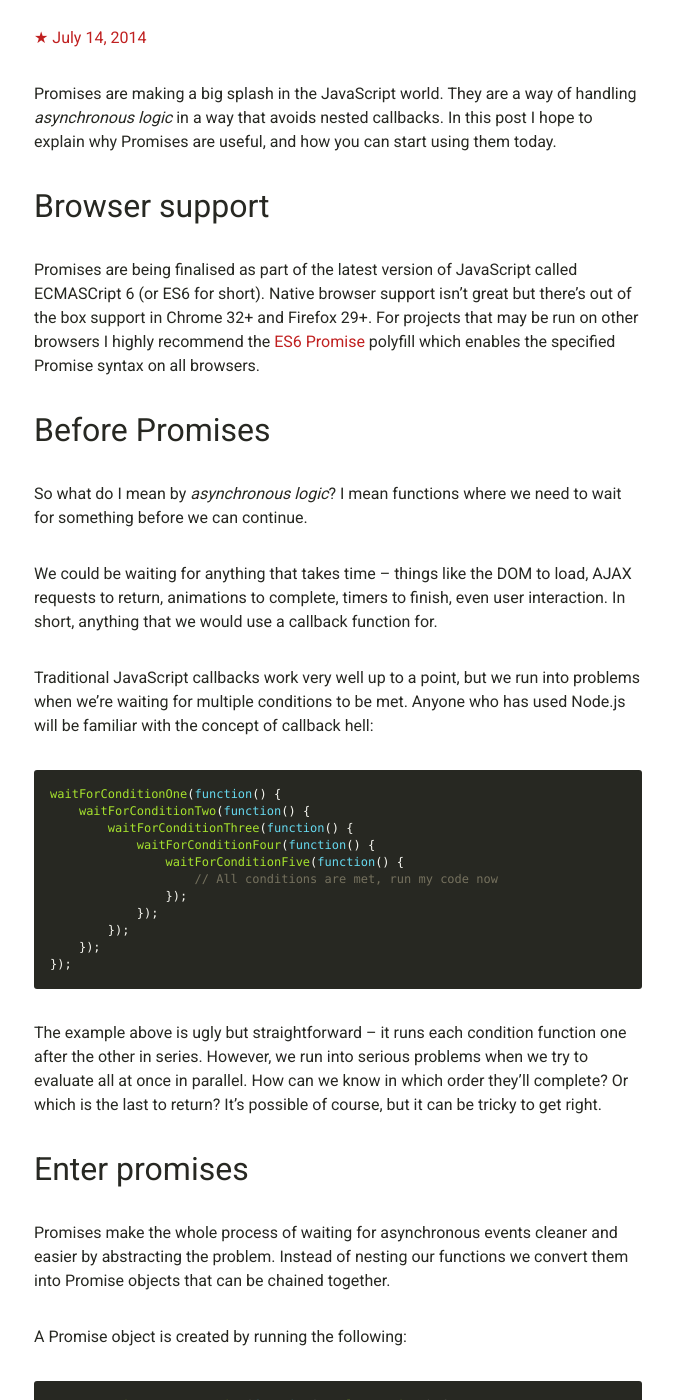
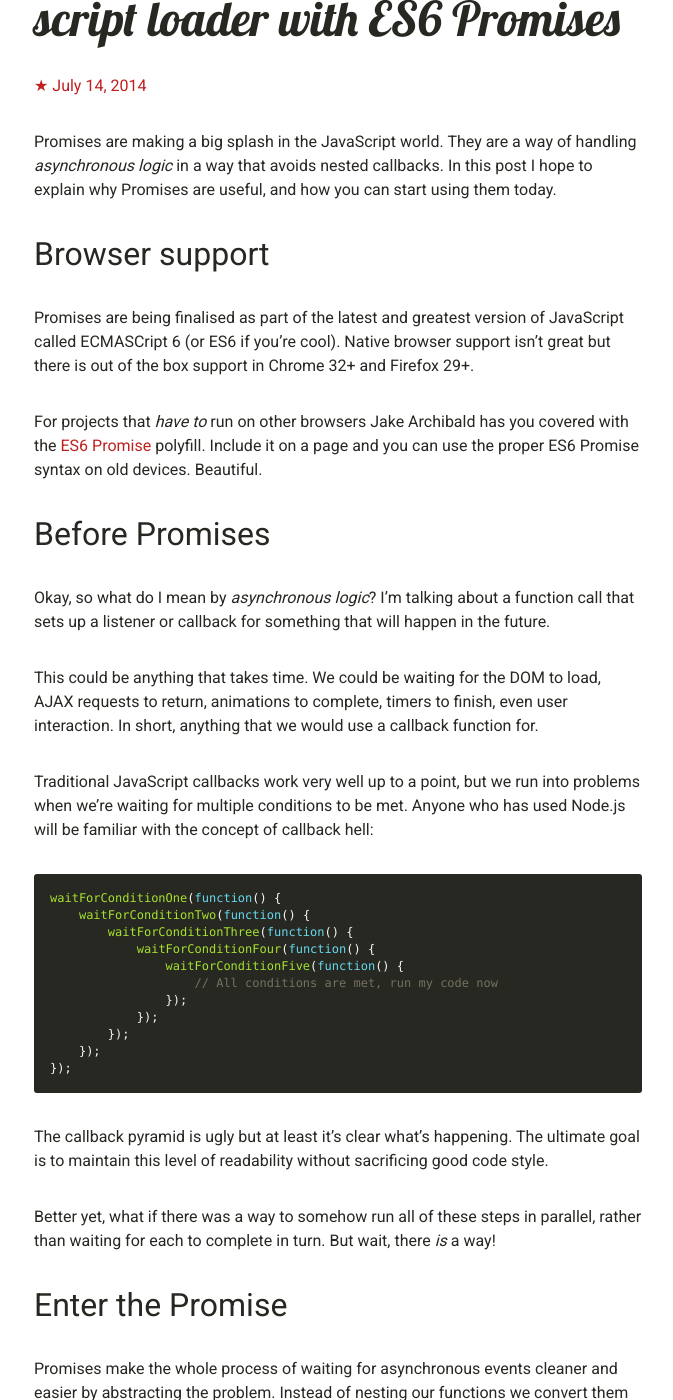
Before and after one commit to liamnewmarch/liamnewmarch.co.uk, a Jekyll site: the page built from _posts/2014-07-14-promises.md, in a window 1280 px wide and 1400 px high, scrolled down 370 px. Shown: the whole window, without its empty margins (302-975 px from the left). Built offline with Jekyll 4.4.1, drawn with Linux system fonts in a browser that asks for light colours; some of the changed text lies outside the part shown.

Commit message:
Proofreading amendments

```diff
--- a/_posts/2014-07-14-promises.md
+++ b/_posts/2014-07-14-promises.md
@@ -1,5 +1,5 @@
 ---
-title: Loading scripts with Promises
+title: Making Promises – Building a script loader with ES6 Promises
 layout: post
 ---
 
@@ -11,21 +11,25 @@ them today.
 
 ## Browser support
 
-Promises are being finalised as part of the latest version of JavaScript called
-ECMASCript 6 (or ES6 for short). Native browser support isn’t great but there’s
-out of the box support in Chrome 32+ and Firefox 29+. For projects that may be
-run on other browsers I highly recommend the [ES6 Promise][es6-promise]
-polyfill which enables the specified Promise syntax on all browsers.
+Promises are being finalised as part of the latest and greatest version of
+JavaScript called ECMASCript 6 (or ES6 if you’re cool). Native browser
+support isn’t great but there is out of the box support in Chrome 32+ and
+Firefox 29+.
+
+For projects that _have to_ run on other browsers Jake Archibald has you
+covered with the [ES6 Promise][es6-promise] polyfill. Include it on a page
+and you can use the proper ES6 Promise syntax on old devices. Beautiful.
 
 
 ## Before Promises
 
-So what do I mean by _asynchronous logic_? I mean functions where we need
-to wait for something before we can continue.
+Okay, so what do I mean by _asynchronous logic_? I’m talking about a function
+call that sets up a listener or callback for something that will happen in
+the future.
 
-We could be waiting for anything that takes time – things like the DOM to load,
-AJAX requests to return, animations to complete, timers to finish, even user
-interaction. In short, anything that we would use a callback function for.
+This could be anything that takes time. We could be waiting for the DOM to
+load, AJAX requests to return, animations to complete, timers to finish, even
+user interaction. In short, anything that we would use a callback function for.
 
 Traditional JavaScript callbacks work very well up to a point, but we run into
 problems when we're waiting for multiple conditions to be met. Anyone who has
@@ -47,14 +51,16 @@ waitForConditionOne(function() {
 {% endhighlight %}
 
 
-The example above is ugly but straightforward – it runs each condition function
-one after the other in series. However, we run into serious problems when we
-try to evaluate all at once in parallel. How can we know in which order they’ll
-complete? Or which is the last to return? It’s possible of course, but it can
-be tricky to get right.
+The callback pyramid is ugly but at least it’s clear what’s happening. The
+ultimate goal is to maintain this level of readability without sacrificing good
+code style.
+
+Better yet, what if there was a way to somehow run all of these steps in
+parallel, rather than waiting for each to complete in turn. But wait, there
+_is_ a way!
 
 
-## Enter promises
+## Enter the Promise
 
 Promises make the whole process of waiting for asynchronous events cleaner and
 easier by abstracting the problem. Instead of nesting our functions we convert
@@ -70,13 +76,12 @@ var myPromise = new Promise(function(resolve, reject) {
 {% endhighlight %}
 
 
-This gives us a Promise object that is in one of three states; _pending_,
-_resolved_, or _rejected_. Since our Promise doesn’t do anything, `myPromise`
-is _pending_.
+A Promise object can exist in one of three states; _pending_, _resolved_, or
+_rejected_. Since our Promise doesn’t do anything, `myPromise` is _pending_.
 
 The arguments supplied to our anonymous function, `resolve` and `reject` are
 functions. The idea is to use these to change the state of our Promise when
-the asynchronous operation is complete. Let’s look at an example.
+the asynchronous operation is complete. Let’s look at some code.
 
 In this example we’ll use `setTimeout` to wait three seconds before resolving
 `myPromise` with the string `'Hello, world!'`:
@@ -114,27 +119,27 @@ myPromise.then(function(value) {
 The beauty of using Promises is that we can add multiple `then` methods, and
 at any point.
 
-In the example above we can call `myPromise.then` many times
-with different callback functions and each will be called. It also doesn’t
+In the example above we could call `myPromise.then` many times with
+different callback functions and each will be called. It also doesn’t
 matter what state the Promise is when we add a `then`. If the Promise is
 _pending_ the new callback will be added to the queue; if it’s already
 _resolved_ the callback will be executed immediately.
 
 _While the functions passed to `Promise()` are executed in a synchronous
 manner, functions passed to `then()` are executed on the next ‘tick’ – the
-equivalent of `setTimeout(..., 0)` – even if they are resolved without waiting
-for anything._
+equivalent of `setTimeout(..., 0)` – even if the Promise status is resolved._
 
 
 ## Handling rejection
 
 As well as handling success where `resolve` is called, Promises can also handle
-failureLets look at how we can handle rejection with a more real world example.
+failure with the `reject`. Lets look at how we can handle rejection with a more
+useful example.
 
 Lets say we want to include an external JavaScript library in our page
-dynamically. In order to use the library, we need to wait for it to load by
-listening for it’s `load` event to fire. Here’s how that might look using
-Promises:
+dynamically. In order to use the library we need to wait for it to load, which
+we can do by listening for it’s `load` event to fire. Here’s how that might
+look using Promises:
 
 
 {% highlight JavaScript %}
@@ -211,7 +216,7 @@ loadScript('/path/to/script.js').then(function(value) {
 {% endhighlight %}
 
 
-There is a `catch` method which works similarly to the `then` method, except
+There is a `catch` method which works similarly to the `then` method except
 only takes a single `rejected` callback. Use of this method is not recommended
 when using the ES6 Promise polyfill due to IE8 and below regarding `catch` as
 a reserved keyword.
@@ -221,12 +226,12 @@ a reserved keyword.
 
 Awesome! So what if we want to add more than one external JavaScript library in
 our example? Well thanks to the fact that our `loadScript` function returns
-a Promise object, we can take advantage of chainable nature of `then`.
+a Promise object, we can take advantage of the chainable nature of `then`.
 
-By default, with no return specified, the `then` method returns a copy of
-the original Promise allowing multiple `then` callbacks to be triggered at
-once. But, this can be overridden by returning a new Promise which allows a
-chain of conditions to be specified in series.
+Unless a return is specified, the `then` method will return a copy of the
+original Promise allowing multiple `then` callbacks to be triggered at once.
+This can be overridden by returning a new Promise which allows a chain of
+conditions to be specified in series.
 
 Using the `loadScript` function we defined above, we can do the following:
 
@@ -245,17 +250,17 @@ loadScript('/path/to/script-1.js').then(function() {
 
 
 This will load each script followed by our final callback, all without
-resorting to callback hell. Unfortunately, if the scripts have to be loaded in
-strict sequence, then this is as far as we can go. However if each script was
-an independent _module_ and the loading order didn’t matter, we could take
-things a step further.
+resorting to callback hell. If the scripts have to be loaded in strict
+sequence, then this is unfortunately as far as we can go. However if each
+script was an independent _module_ and the loading order didn’t matter, we
+could take things a step further. Lets assume we can.
 
 
 ## Going parallel
 
 The final benefit we stand to gain from Promises is to fulfil all of our
 Promise requests at once. That way we can resolve all of our Promises in
-parallel instead of waiting for the previous Promise to resolve.
+parallel instead of waiting for each to resolve in turn.
 
 `Promise.all` and `Promise.race` are static methods that each take an Array
 of Promises as an argument, returning a new Promise. Both methods will watch
```
Also changed, not shown: other parts of _posts/2014-07-14-promises.md (+2 -2 lines).
